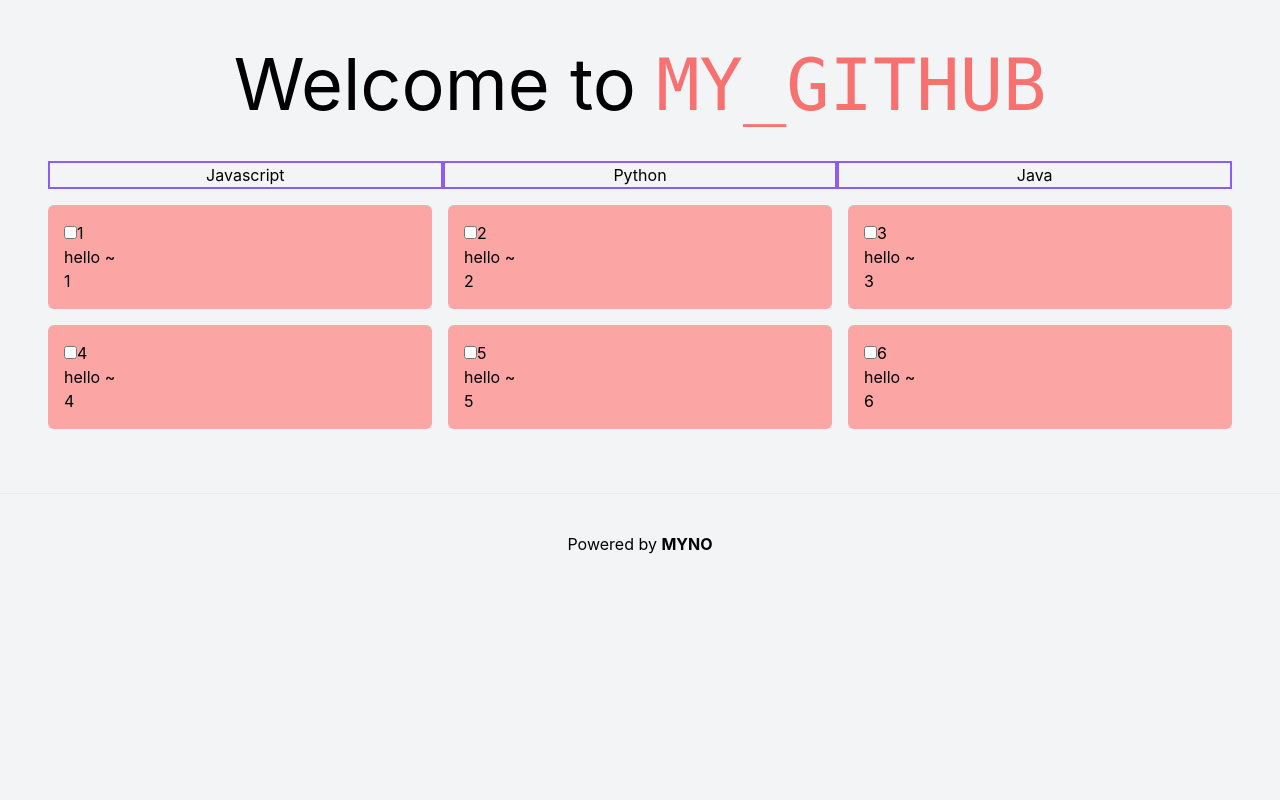
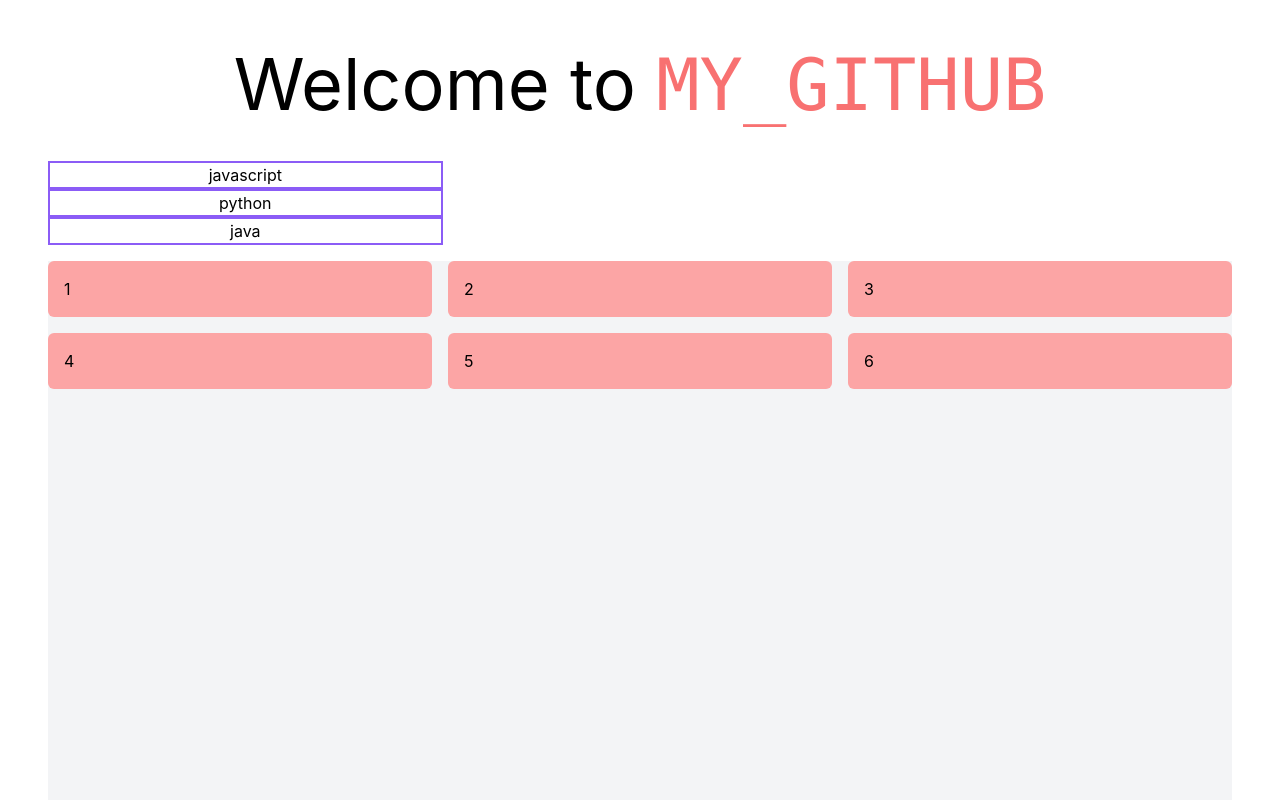
Before and after one commit to minhoyooDEV/minhoyooDEV.github.io, a Next.js app: page / in a window 1280 px wide. Shown: the top 800 px of the page. Built offline with nearby package versions, Linux system fonts and the light colour scheme.

Commit message:
Apply common section

```diff
--- /dev/null
+++ b/components/Spandable.tsx
@@ -0,0 +1,30 @@
+import { useState } from "react";
+
+interface SpandableProps {
+  id: string | number;
+  content: any;
+}
+export const Spandable = (props: SpandableProps) => {
+  const { content } = props;
+  const id = "spandable-" + props.id;
+  const [open, setOpen] = useState(false);
+  return (
+    <div className="group p-4  bg-red-300 rounded-md ">
+      <input
+        className="hidden"
+        type="checkbox"
+        id={id}
+        onChange={(e) => {
+          console.log(typeof e.target.checked);
+          setOpen(e.target.checked);
+        }}
+      />
+      <label className="flex" htmlFor={id}>
+        {content}
+      </label>
+      {open && (
+        <div className="group-check:text-blue-600">hello ~{content}</div>
+      )}
+    </div>
+  );
+};
--- a/package.json
+++ b/package.json
@@ -34,6 +34,6 @@
     }
   },
   "lint-staged": {
-    "*.{js,css,md}": "prettier --write"
+    "*.{ts,tsx,js,jsx,css,md}": "prettier --write"
   }
 }
--- /dev/null
+++ b/pages/[section]/index.tsx
@@ -0,0 +1,9 @@
+import { useRouter } from "next/router";
+
+const Post = () => {
+  const { query } = useRouter();
+  const { section } = query;
+  return <div>this is {section}</div>;
+};
+
+export default Post;
--- a/pages/_app.js
+++ /dev/null
@@ -1,7 +0,0 @@
-import "../styles/globals.css";
-
-function MyApp({ Component, pageProps }) {
-  return <Component {...pageProps} />;
-}
-
-export default MyApp;
--- /dev/null
+++ b/pages/_app.tsx
@@ -0,0 +1,52 @@
+import { AppProps } from "next/app";
+import Link from "next/link";
+import "../styles/globals.css";
+
+function MyApp({ Component, pageProps }: AppProps) {
+  console.info(pageProps);
+  const languages = ["Javascript", "Python", "Java"];
+  return (
+    <main className={"p-12"}>
+      <Link href={`/`}>
+        <a>
+          <h1 className={"container mx-auto mb-10 text-center text-7xl"}>
+            Welcome to&nbsp;
+            <a
+              className="text-red-400 font-mono"
+              href="https://github.com/minhoyooDEV"
+            >
+              MY_GITHUB
+            </a>
+          </h1>
+        </a>
+      </Link>
+      <body>
+        <div className={"container mx-auto grid grid-cols-2 sm:grid-cols-3"}>
+          <ul>
+            {languages.map((language) => {
+              return (
+                <li
+                  key={language}
+                  className="text-center border-2  border-purple-500"
+                >
+                  <Link href={`/${language.toLowerCase()}`}>
+                    <a>{language.toLowerCase()}</a>
+                  </Link>
+                </li>
+              );
+            })}
+          </ul>
+        </div>
+        <Component {...pageProps} />
+      </body>
+      <footer className={"flex justify-center w-full my-4"}>
+        Powered by&nbsp;
+        <b>
+          <a href="mailto:minho.yoo.dev@gmail.com">MYNO</a>
+        </b>
+      </footer>
+    </main>
+  );
+}
+
+export default MyApp;
--- /dev/null
+++ b/pages/about.tsx
@@ -0,0 +1,4 @@
+const About = () => {
+  return <div>this is about</div>;
+};
+export default About;
--- a/pages/index.tsx
+++ b/pages/index.tsx
@@ -3,89 +3,41 @@ import { useEffect } from "react";
 import styles from "../styles/Home.module.css";
 import fs from "fs";
 import ReactMarkdown from "react-markdown";
+import { Spandable } from "../components/Spandable";
 
 interface HomeProps {
   data: string[];
 }
 export default function Home({ data }: HomeProps) {
-  const languages = ["Javascript", "Python", "Java"];
-  useEffect(() => {
-    // console.log(__dirname + "/samples");
-    // console.log(fs);
-  }, []);
-
   return (
     <div className="min-h-screen bg-gray-100">
       <Head>
         <title>WELCOME✋ I LOVE YOU 😍</title>
         <link rel="icon" href="/favicon.ico" />
       </Head>
-      <main className={"p-12"}>
-        <h1 className={"container mx-auto mb-10 text-center text-7xl"}>
-          Welcome to&nbsp;
-          <a
-            className="text-red-400 font-mono"
-            href="https://github.com/minhoyooDEV"
-          >
-            MY_GITHUB
-          </a>
-        </h1>
-        <div className={"container mx-auto grid grid-cols-2 sm:grid-cols-3"}>
-          {languages.map((language) => {
-            return (
-              <div
-                key={language}
-                className="text-center border-2  border-purple-500"
-              >
-                <ul>
-                  {language}
-                  <li></li>
-                </ul>
-              </div>
-            );
-          })}
-        </div>
-        <div className="my-4 grid grid-cols-3 gap-4">
-          {[1, 2, 3, 4, 5, 6].map((v) => {
-            const id = "spandable-" + v;
-            return (
-              <div className="group p-4  bg-red-300 rounded-md " key={`${v}`}>
-                <input className="" type="checkbox" id={id} />
-                <label htmlFor={id}>{v}</label>
-                <div className="group-check:text-blue-600">hello ~</div>
-                {v}
-              </div>
-            );
-          })}
-        </div>
-        {/* {data.map((markdown, i) => {
-          return <ReactMarkdown key={i} children={markdown} />;
-        })} */}
-      </main>
 
-      <footer className={styles.footer}>
-        Powered by&nbsp;
-        <b>
-          <a href="mailto:minho.yoo.dev@gmail.com">MYNO</a>
-        </b>
-      </footer>
+      <div className="my-4 grid sm:grid-cols-2 lg:grid-cols-3 gap-4">
+        {[1, 2, 3, 4, 5, 6].map((v) => {
+          return <Spandable key={v} id={v} content={v} />;
+        })}
+      </div>
     </div>
   );
 }
 
-export async function getStaticProps() {
-  const files = fs.readdirSync(`${process.cwd()}/content`, "utf-8");
-  const blogs = files.filter((fn) => fn.endsWith(".md"));
-  const data = blogs.map((blog) => {
-    const path = `${process.cwd()}/content/${blog}`;
-    const rawContent = fs.readFileSync(path, {
-      encoding: "utf-8",
-    });
-    return rawContent;
-  });
-  return {
-    props: {
-      data,
-    },
-  };
-}
+// export async function getStaticProps() {
+// const files = fs.readdirSync(`${process.cwd()}/content`, "utf-8");
+// const blogs = files.filter((fn) => fn.endsWith(".md"));
+// const data = blogs.map((blog) => {
+//   const path = `${process.cwd()}/content/${blog}`;
+//   const rawContent = fs.readFileSync(path, {
+//     encoding: "utf-8",
+//   });
+//   return rawContent;
+// });
+// return {
+//   props: {
+//     data,
+//   },
+// };
+// }
--- a/tsconfig.json
+++ b/tsconfig.json
@@ -8,7 +8,7 @@
     ],
     "allowJs": true,
     "skipLibCheck": true,
-    "strict": false,
+    "strict": true,
     "forceConsistentCasingInFileNames": true,
     "noEmit": true,
     "esModuleInterop": true,
```
Also changed, not shown: 1 other file (tests, documents, lock files or other folders).
